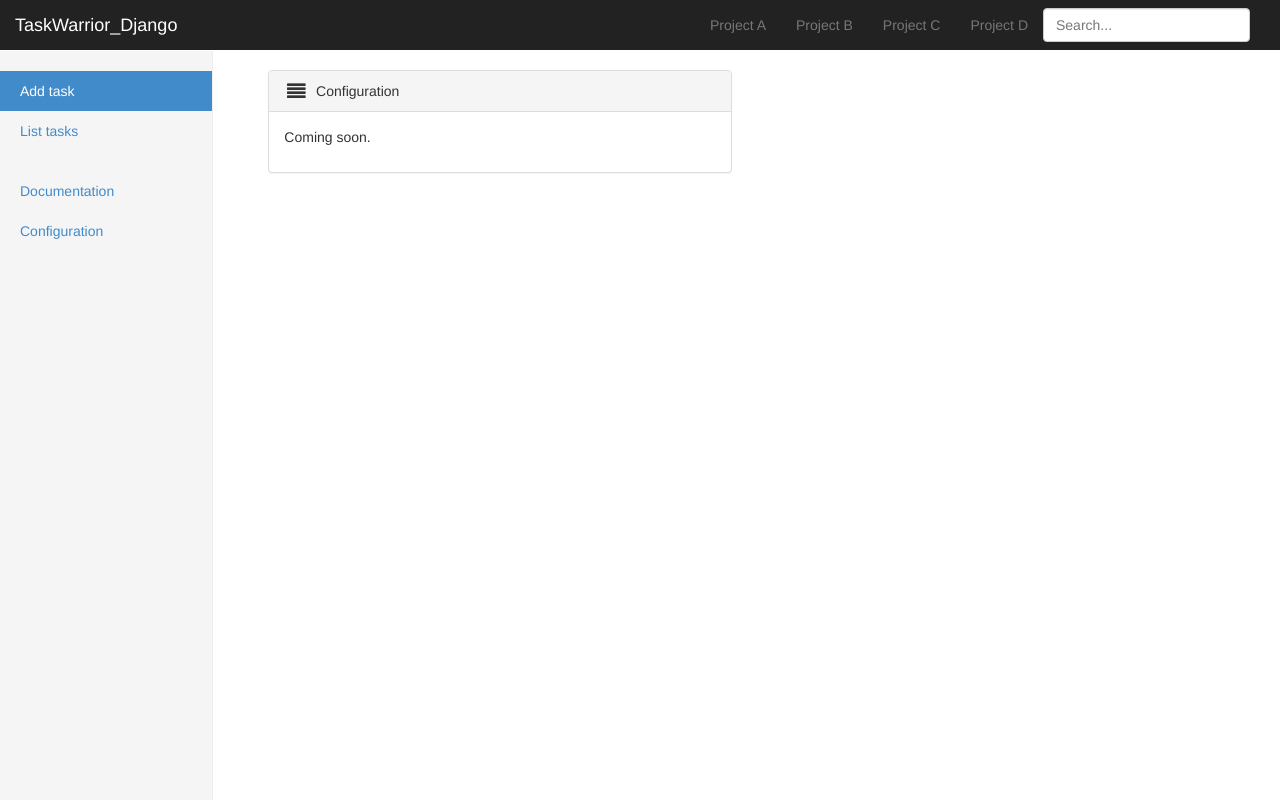
After one commit to countermeasure/taask, a Django app: page /configuration/ in a window 1280 px wide. The commit adds this page. Run offline with Django 3.2, Linux system fonts and the light colour scheme; some libraries are stand-ins or nearby versions.

Commit message:
Added configuration and documentation stub pages

```diff
--- a/tasks/templates/app_base.html
+++ b/tasks/templates/app_base.html
@@ -63,7 +63,8 @@
             <li><a href="{% url 'list-tasks' %}">List tasks</a></li>
           </ul>
           <ul class="nav nav-sidebar">
-            <li><a href="">Documentation</a></li>
+            <li><a href="{% url 'documentation' %}">Documentation</a></li>
+            <li><a href="{% url 'configuration' %}">Configuration</a></li>
           </ul>
         </div>
         <div class="col-sm-9 col-sm-offset-3 col-md-10 col-md-offset-2 main">
--- /dev/null
+++ b/tasks/templates/configuration.html
@@ -0,0 +1,17 @@
+{% extends "app_base.html" %}
+
+{% block content %}
+
+<div class="col-sm-10 col-md-8 col-lg-6">
+  <div class="panel panel-default">
+    <div class="panel-heading">
+      <i class="fa fa-align-justify fa-fw fa-lg"></i>&nbsp;
+      Configuration
+    </div><!-- panel-heading -->
+    <div class="panel-body">
+      <p>Coming soon.</p>
+    </div><!-- /.panel-body -->
+  </div><!-- /.panel -->
+</div><!-- /.col -->
+
+{% endblock content %}
--- a/tasks/views.py
+++ b/tasks/views.py
@@ -80,3 +80,15 @@ def delete_task(request, task_id):
 
     w.task_delete(id=task_id)
     return HttpResponseRedirect(reverse('list-tasks'))
+
+
+def documentation(request):
+    """Shows documentation."""
+
+    return render(request, 'documentation.html')
+
+
+def configuration(request):
+    """Shows configuration page."""
+
+    return render(request, 'configuration.html')
--- a/taskwarrior_django/urls.py
+++ b/taskwarrior_django/urls.py
@@ -13,4 +13,6 @@ urlpatterns = patterns('',
     url(r'^edit-task/(\d{1,6})/$', 'tasks.views.edit_task', name='edit-task'),
     url(r'^delete-task/(\d{1,6})/$', 'tasks.views.delete_task',
         name='delete-task'),
+    url(r'^configuration/$', 'tasks.views.configuration', name='configuration'),
+    url(r'^documentation/$', 'tasks.views.documentation', name='documentation'),
 )
```
Also changed, not shown: tasks/templates/documentation.html (added, +17 -0 lines).
